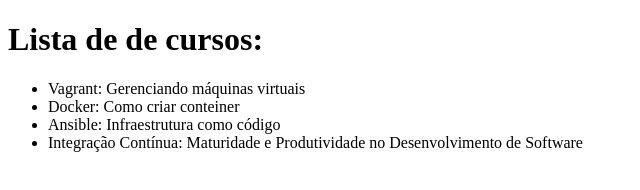
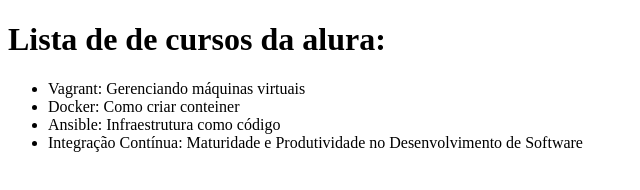
Before and after one commit to KarolSoaresd/alura-git, a plain HTML site: page index.html in a window 1280 px wide. Shown: the whole page, without its empty margins (0-640 px from the left). Drawn offline with Linux system fonts and the light colour scheme.

Commit message:
arrumando título da lista de cursos

```diff
--- a/index.html
+++ b/index.html
@@ -6,7 +6,7 @@
     </head>
 
     <body>
-        <h1>Lista de de cursos:</h1>
+        <h1>Lista de de cursos da alura:</h1>
         <ul>
             <li>Vagrant: Gerenciando máquinas virtuais</li>
             <li>Docker:  Como criar conteiner</li>
```
